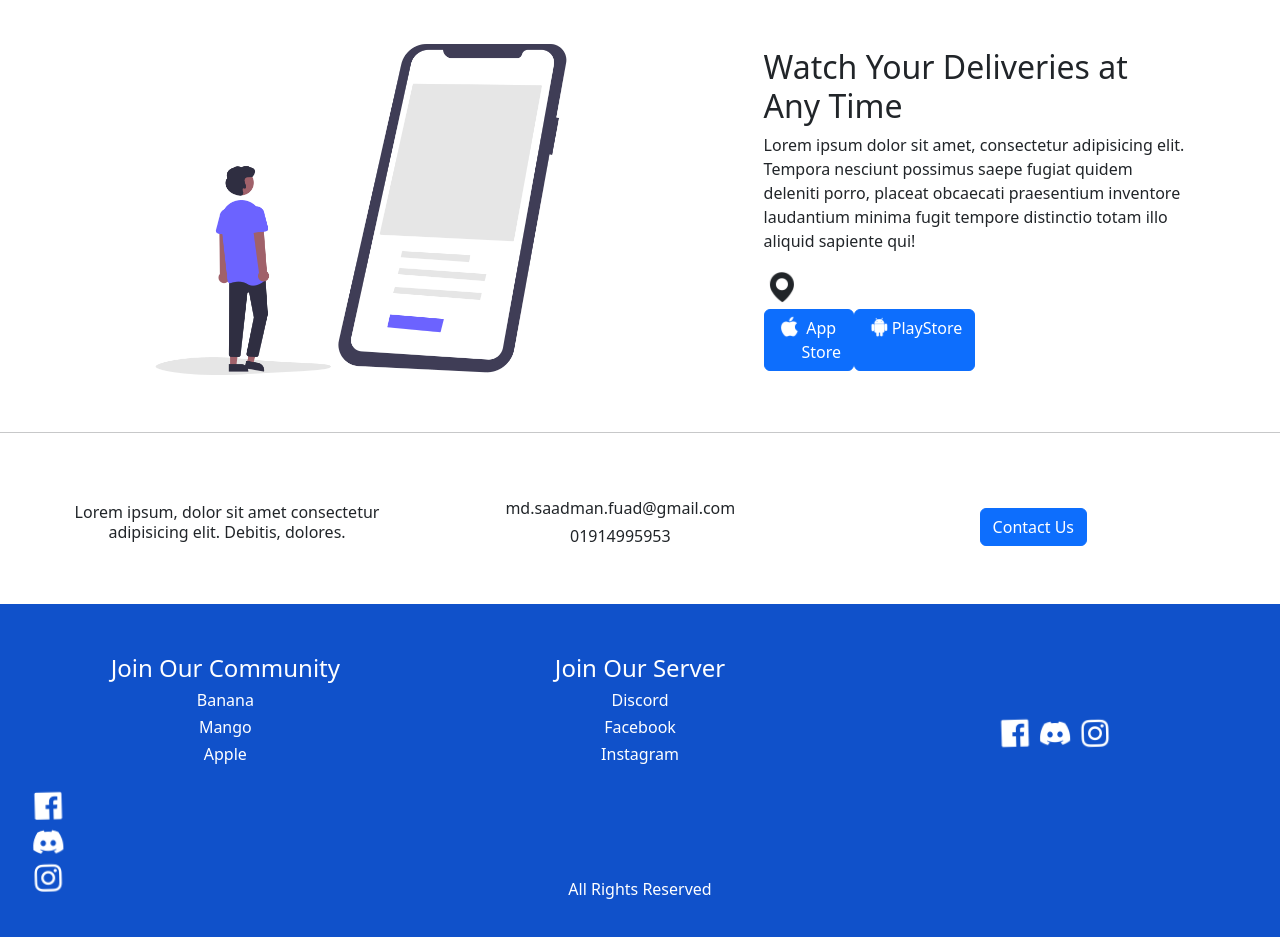
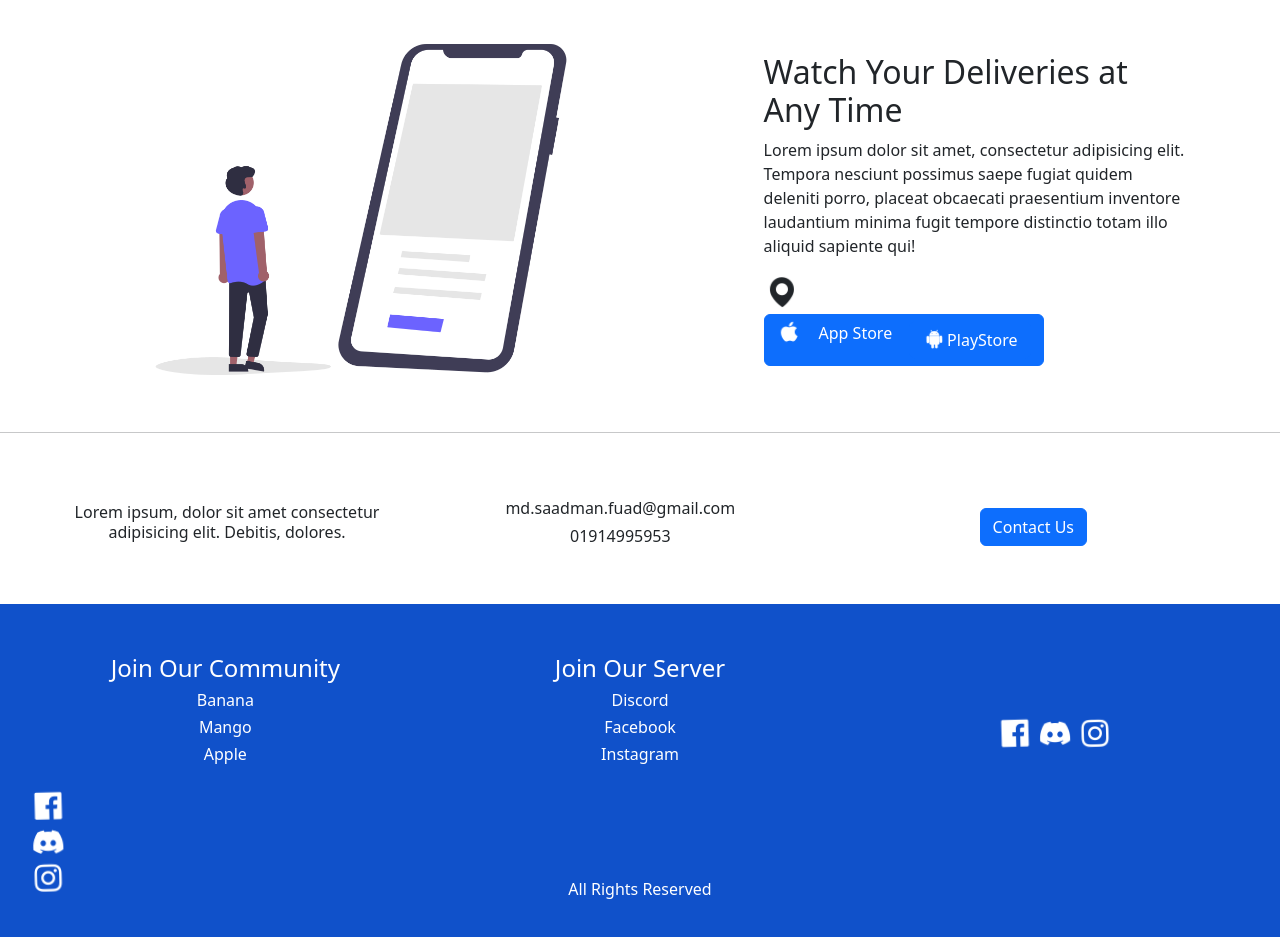
Before and after one commit to MD-Saadman-Fuad/page-display, a plain HTML site: page index.html in a window 1280 px wide. Shown: the part 1536-2473 px from the top of the page. Drawn offline with nearby package versions, Linux system fonts and the light colour scheme.

Commit message:
Update index.html

```diff
--- a/index.html
+++ b/index.html
@@ -125,7 +125,7 @@
                     placeat obcaecati praesentium inventore laudantium minima fugit tempore distinctio totam illo aliquid sapiente qui!</p>
                 <i class='bx bxs-map bx-md bx-tada' ></i>
                 <br>
-                <div style="display: flex;padding-right: 250px; justify-content: space-between;">
+                <div style="display: flex; width: 280px; justify-content: space-between;>
                     <button type="button" class="btn btn-primary" data-bs-toggle="modal" data-bs-target="#exampleModal" style="display: flex;">
                         <i class='bx bxl-apple bx-sm bx-tada' ></i>App Store
                     </button>
```
